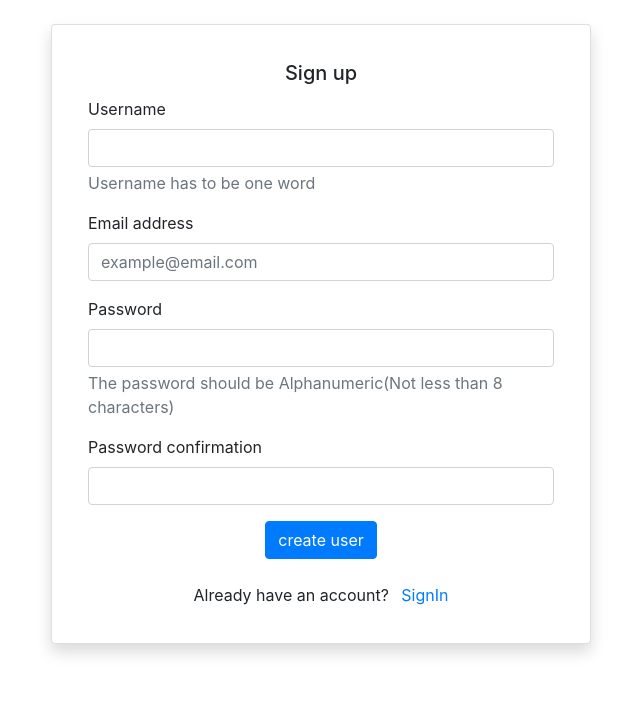
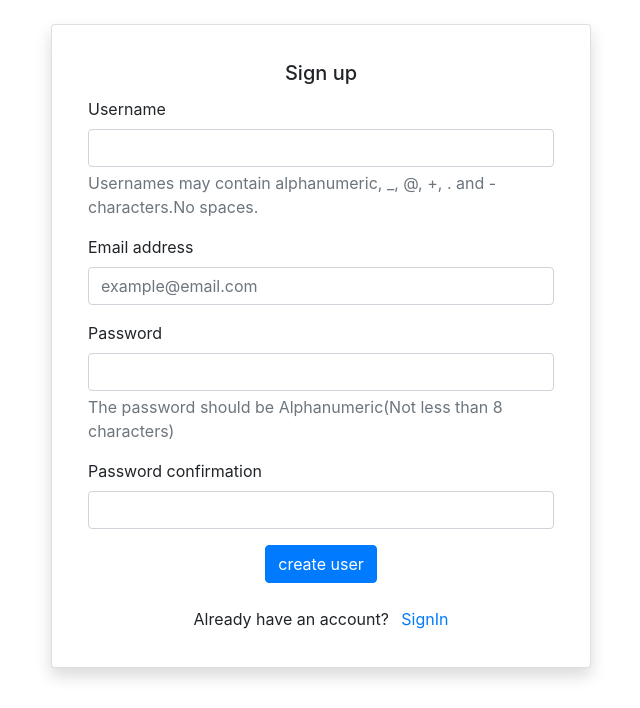
Before and after one commit to dcccalvin/SkyLog, a Django app: page /register/ in a window 1280 px wide. Shown: the part 56-764 px from the top of the page, without its empty margins (319-959 px from the left). Run offline with Django 4.2, Linux system fonts and the light colour scheme.

Commit message:
Update registration template to provide detailed username requirements

```diff
--- a/Pilot_Logbook/users/templates/registration/register.html
+++ b/Pilot_Logbook/users/templates/registration/register.html
@@ -25,7 +25,7 @@
         <div class="mb-3">
           <label for="exampleInputEmail1" class="form-label">{{ form.username.label }}</label>
           <input type="text" class="form-control" id="{{ form.username.id_for_label }}" name="{{ form.username.name }}" value="{{ form.username.value|default:'' }}" required>
-          <div id="emailHelp" class="form-text text-muted">Username has to be one word</div>
+          <div id="emailHelp" class="form-text text-muted">Usernames may contain alphanumeric, _, @, +, . and - characters.No spaces.</div>
         </div>
 
         <div class="mb-3">
```
